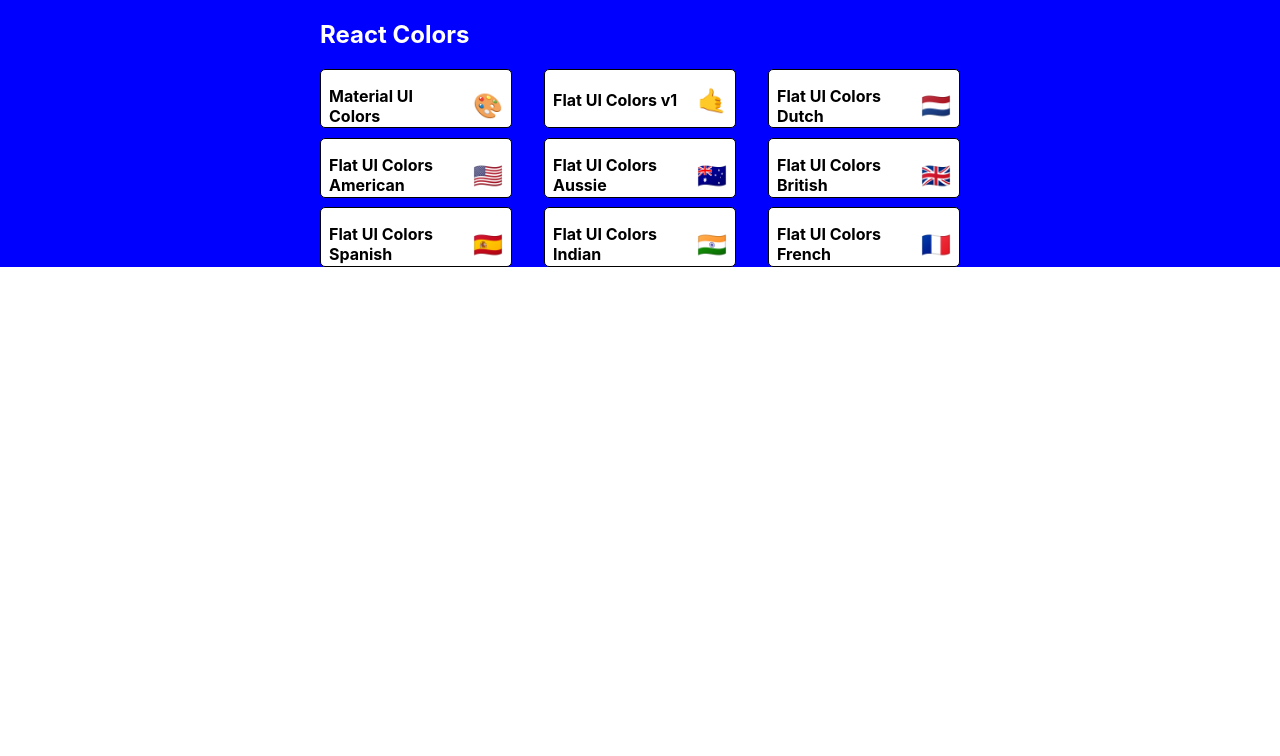
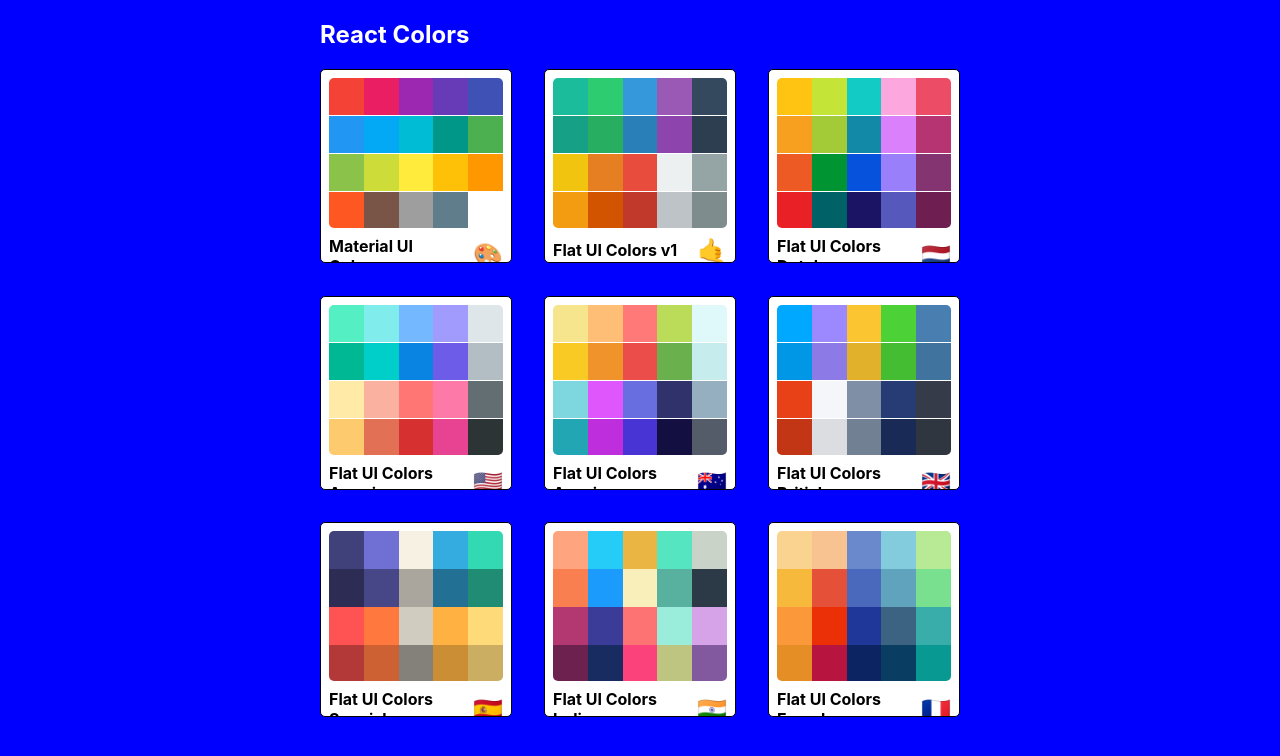
Before and after one commit to damienluzzo33/color-palette-maker, a React (Create React App) app: page / in a window 1280 px wide. Shown: the top 756 px of the page. Built offline with nearby package versions, Linux system fonts and the light colour scheme; the HTML template or start-up script is replaced by a standard one.

Commit message:
finish styling mini color palettes component using withStyles

```diff
--- a/src/AllColorPalettes.js
+++ b/src/AllColorPalettes.js
@@ -6,7 +6,7 @@
 const styles = {
 	root: {
 		backgroundColor: 'blue',
-        height: "100%",
+        height: "100vh",
         display: "flex",
         alignItems: "flex-start",
         justifyContent: "center"
--- a/src/MiniPalettePreview.js
+++ b/src/MiniPalettePreview.js
@@ -14,7 +14,11 @@
         }
     },
     colors: {
-        backgroundColor: "grey"
+        backgroundColor: "white",
+        height: "150px",
+        width: "100%",
+        borderRadius: "5px",
+        overflow: "hidden"
     },
     title: {
         display: "flex",
@@ -29,16 +33,29 @@
     emoji: {
         marginLeft: "0.5rem",
         fontSize: "1.5rem"
+    },
+    miniBox: {
+        height: "25%",
+        width: "20%",
+        display: "inline-block",
+        margin: "0 auto",
+        position: "relative",
+        marginBottom: "-3.5px"
     }
 };
 
 function MiniPalette(props) {
-    const { classes, paletteName, emoji, id } = props;
+    const { classes, paletteName, emoji, id, colors } = props;
+    const miniColorBoxes = colors.map((c) => (
+        <div className={classes.miniBox} style={{backgroundColor: c.color}} key={c.id}>
+
+        </div>
+    ))
 
 	return (
 		<div className={classes.root} key={id}>
 			<div className={classes.colors}>
-
+                {miniColorBoxes}
             </div>
             <h5 className={classes.title}>
                 {paletteName} <span className={classes.emoji}>{emoji}</span>
```
